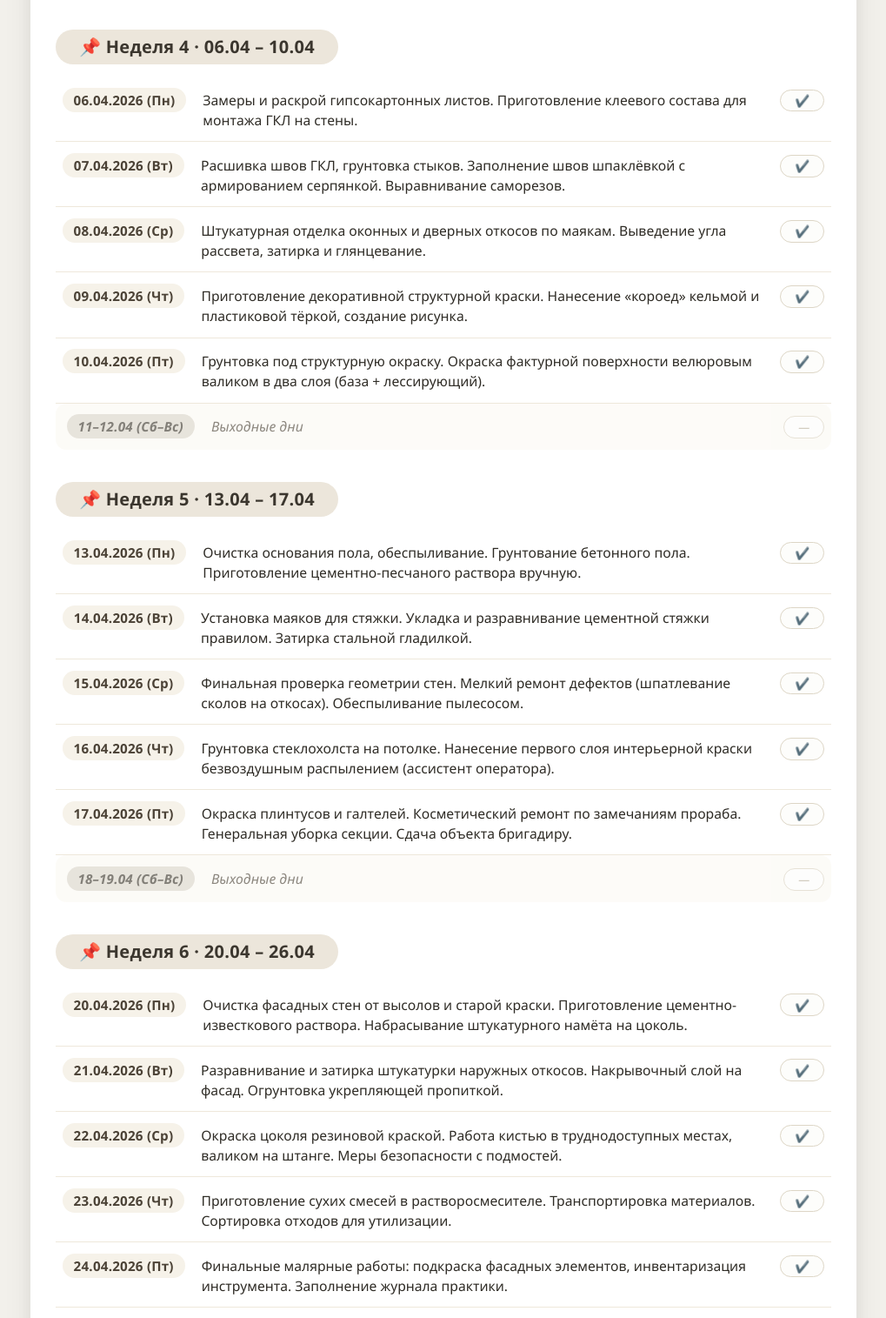
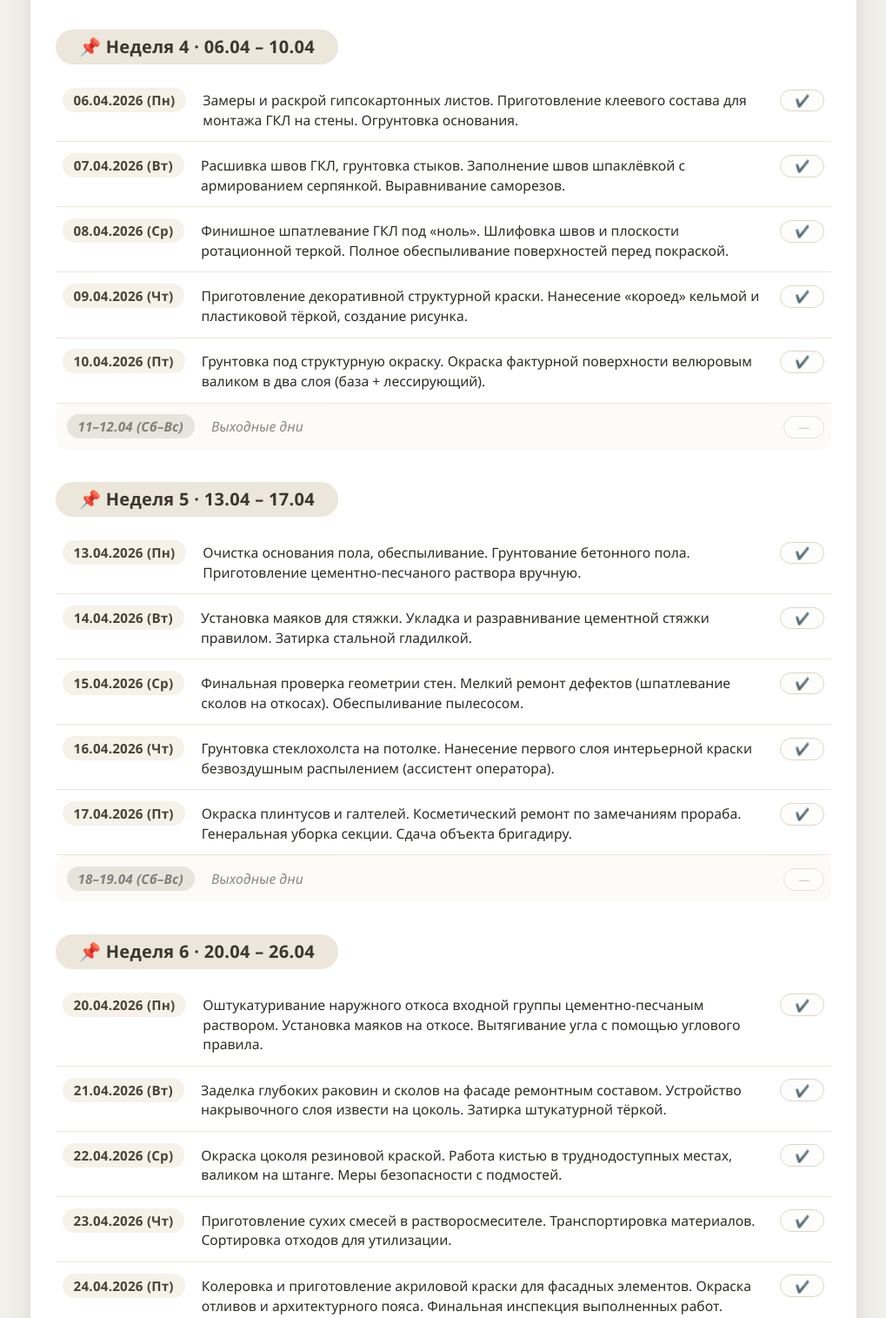
Before and after one commit to avgustenko/alenka_pidorasinka, a plain HTML site: page index.html in a window 1280 px wide. Shown: the part 1790-3305 px from the top of the page at 87% size, without its empty margins (130-1149 px from the left). Drawn offline with Linux system fonts and the light colour scheme.

Commit message:
index.html

```diff
--- a/index.html
+++ b/index.html
@@ -331,7 +331,7 @@
       </div>
     </div>
 
-    <!-- НЕДЕЛЯ 3 (30.03 – 03.04) — ПОЛНОСТЬЮ ОБНОВЛЕНО СОДЕРЖАНИЕ -->
+    <!-- НЕДЕЛЯ 3 (30.03 – 03.04) -->
     <div class="week-block">
       <div class="week-title">📌 Неделя 3 · 30.03 – 03.04</div>
       <div class="day-entry">
@@ -366,12 +366,12 @@
       </div>
     </div>
 
-    <!-- НЕДЕЛЯ 4 -->
+    <!-- НЕДЕЛЯ 4 (дата 08.04 изменена) -->
     <div class="week-block">
       <div class="week-title">📌 Неделя 4 · 06.04 – 10.04</div>
       <div class="day-entry">
         <div class="day-date">06.04.2026 (Пн)</div>
-        <div class="day-desc">Замеры и раскрой гипсокартонных листов. Приготовление клеевого состава для монтажа ГКЛ на стены.</div>
+        <div class="day-desc">Замеры и раскрой гипсокартонных листов. Приготовление клеевого состава для монтажа ГКЛ на стены. Огрунтовка основания.</div>
         <div class="mark-cell">✔️</div>
       </div>
       <div class="day-entry">
@@ -381,7 +381,7 @@
       </div>
       <div class="day-entry">
         <div class="day-date">08.04.2026 (Ср)</div>
-        <div class="day-desc">Штукатурная отделка оконных и дверных откосов по маякам. Выведение угла рассвета, затирка и глянцевание.</div>
+        <div class="day-desc">Финишное шпатлевание ГКЛ под «ноль». Шлифовка швов и плоскости ротационной теркой. Полное обеспыливание поверхностей перед покраской.</div>
         <div class="mark-cell">✔️</div>
       </div>
       <div class="day-entry">
@@ -401,7 +401,7 @@
       </div>
     </div>
 
-    <!-- НЕДЕЛЯ 5 -->
+    <!-- НЕДЕЛЯ 5 (даты 13–17 апреля без изменений) -->
     <div class="week-block">
       <div class="week-title">📌 Неделя 5 · 13.04 – 17.04</div>
       <div class="day-entry">
@@ -436,17 +436,17 @@
       </div>
     </div>
 
-    <!-- НЕДЕЛЯ 6 -->
+    <!-- НЕДЕЛЯ 6 (даты 20.04, 21.04, 24.04 изменены) -->
     <div class="week-block">
       <div class="week-title">📌 Неделя 6 · 20.04 – 26.04</div>
       <div class="day-entry">
         <div class="day-date">20.04.2026 (Пн)</div>
-        <div class="day-desc">Очистка фасадных стен от высолов и старой краски. Приготовление цементно-известкового раствора. Набрасывание штукатурного намёта на цоколь.</div>
+        <div class="day-desc">Оштукатуривание наружного откоса входной группы цементно-песчаным раствором. Установка маяков на откосе. Вытягивание угла с помощью углового правила.</div>
         <div class="mark-cell">✔️</div>
       </div>
       <div class="day-entry">
         <div class="day-date">21.04.2026 (Вт)</div>
-        <div class="day-desc">Разравнивание и затирка штукатурки наружных откосов. Накрывочный слой на фасад. Огрунтовка укрепляющей пропиткой.</div>
+        <div class="day-desc">Заделка глубоких раковин и сколов на фасаде ремонтным составом. Устройство накрывочного слоя извести на цоколь. Затирка штукатурной тёркой.</div>
         <div class="mark-cell">✔️</div>
       </div>
       <div class="day-entry">
@@ -461,7 +461,7 @@
       </div>
       <div class="day-entry">
         <div class="day-date">24.04.2026 (Пт)</div>
-        <div class="day-desc">Финальные малярные работы: подкраска фасадных элементов, инвентаризация инструмента. Заполнение журнала практики.</div>
+        <div class="day-desc">Колеровка и приготовление акриловой краски для фасадных элементов. Окраска отливов и архитектурного пояса. Финальная инспекция выполненных работ.</div>
         <div class="mark-cell">✔️</div>
       </div>
       <div class="day-entry">
```
